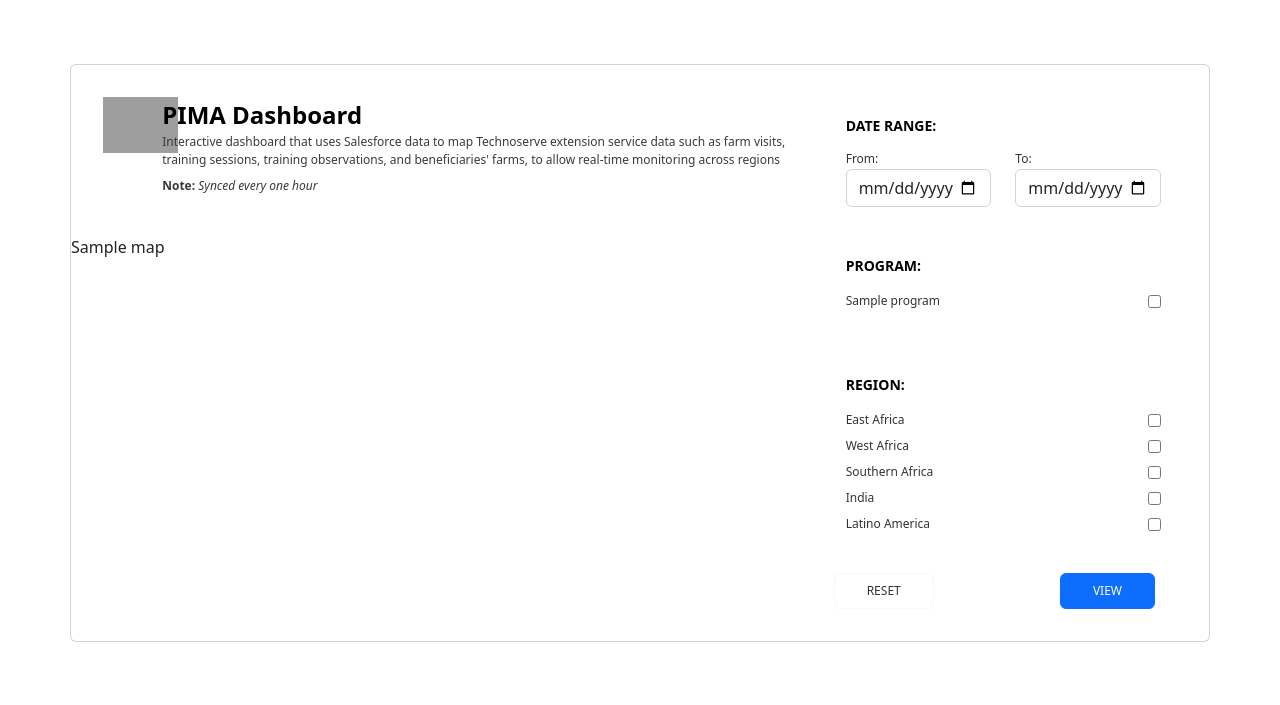
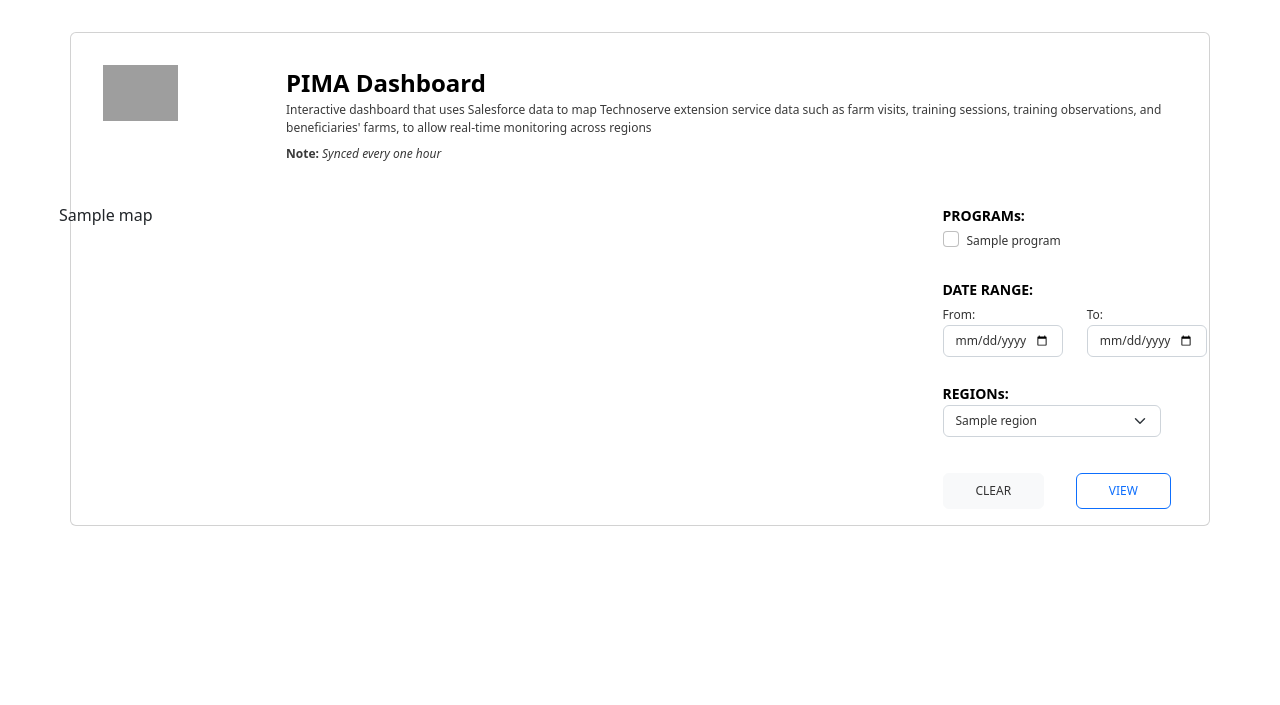
Before and after one commit to TechnoServe/PIMA-Integration-Dashboard, a Django app: template dashboard/templates/dashboard/index.html in a window 1280 px wide. Shown: the top 705 px of the page. Run offline with Django 4.2, Linux system fonts and the light colour scheme; the template is opened without the code that fills it: most values are stand-ins (such as "Sample title", 1, 10 or a date in 2020); parts of the project's set-up code (start-up, migrations or seed data) failed here and were passed over; grey boxes are pictures that could not be loaded.

Commit message:
[REFACTOR] revamp the form HTML and CSS

```diff
--- a/dashboard/templates/dashboard/index.html
+++ b/dashboard/templates/dashboard/index.html
@@ -4,124 +4,101 @@
 
 
 <div class="container-fluid">
-    <div class="container" style="padding:64px 0">
+    <div class="container" style="padding:32px 0">
         <div class="card"  style="height: 100%">
             <div class="row">
-                <div class="col-8">
+                <div class="col-12">
                     <div class="row" style="padding:32px">
-                        <div class="col-1">
+                        <div class="col-2">
                             <img src='https://www.technoserve.org/wp-content/themes/technoserve/assets/img/logomark-full.svg' height='56px'/>
                         </div>
-                        <div class="col-11" style="text-align: left;">
+                        <div class="col-10" style="text-align: left;">
                             <p style="color:#000000; font-weight:900; font-size:24px; margin-bottom: 0px;">PIMA Dashboard</p>
                             <p style="color:#3a3a3a; font-weight:400; font-size:12px; margin-bottom: 8px;">Interactive dashboard that uses Salesforce data to map Technoserve extension service data such as farm visits, training sessions, training observations, and beneficiaries' farms, to allow real-time monitoring across regions</p>
                             <p style="color:#3a3a3a; font-weight:400; font-size:12px; margin-bottom: 8px;"><b>Note:</b> <i>Synced every one hour</i></p>
                         </div>
-
                     </div>
-                    <div class="row">
+                    <!-- <div class="row">
                         <div class="col-12"> {{ map | safe }}</div>
-                    </div>
-                </div>
-                <div class="col-4">
-                    <div class="row" style="padding:48px 48px 0px 0px">
-                        <div class="col-12">
-                            <span style="color:#000000; font-weight:900; font-size:14px">DATE RANGE: </span>
-                        </div>
-                    </div>
-                        <div class="row" style="padding:8px 48px 16px 0px">
-                            <div class="col-6">
-                                <span style="color:#333; font-weight:400; font-size:12px">From:</span>
-                                <input type="date" class="form-control" placeholder="From" aria-label="Username" aria-describedby="basic-addon1">
-                            </div>
-                            <div class="col-6">
-                                <span style="color:#333; font-weight:400; font-size:12px">To:</span>
-                                <input type="date" class="form-control" placeholder="To" aria-label="Username" aria-describedby="basic-addon1">
+                    </div> -->
                 </div>
 
             </div>
 
             <div class="row">
+                <div class="col-9">
+                    <div class="row">
+                        {{ map | safe }}
+                    </div>
+                </div>
+                <div class="col-3">
+                    <div class="row">
+                        <form>
+                            <div class="row" >
                                 <div class="col-12">
-                             <ul style="padding: 32px 48px 8px 0px;">
-                                <li class="list-group-item d-flex justify-content-between align-items-center" style="margin-bottom:16px">
-                                    <span style="color:#000000; font-weight:900; font-size:14px">PROGRAM: </span>
-                                </li>
+                                    <span style="color:#000000; font-weight:900; font-size:14px">PROGRAMs: </span>
+                                </div>
+                            </div>
+                            <div class="row">
+                                <div class="col-12">
                                     {% for program in programs %}
-                                <li class="list-group-item d-flex justify-content-between align-items-center" style=" color: #333; margin-bottom:8px; font-size:12px">
-                                    {{ program.Name }}
-                                  <input type="checkbox" aria-label="Checkbox for following text input">
+                                    <div class="form-check">
+                                        <input class="form-check-input" type="checkbox" value="" id="flexCheckDefault">
+                                        <label class="form-check-label" for="flexCheckDefault">
+                                            <span style="color:#333; font-weight:400; font-size:12px"> {{program.Name}} </span>
+                                        </label>
+                                    </div>
+                                    {% endfor %}
+                                </div>
+                            </div>
 
-                                </li>
-                                {% endfor %}
-
-
-                              </ul>
+                            <div class="row" style="padding:24px 0px 0px 0px">
+                                <div class="col-12">
+                                    <span style="color:#000000; font-weight:900; font-size:14px">DATE RANGE: </span>
                                 </div>
-                            <div class="col-12">
-                                <ul style="padding: 32px 48px 8px 0px;">
-                                   <li class="list-group-item d-flex justify-content-between align-items-center" style="margin-bottom:16px">
-                                       <span style="color:#000000; font-weight:900; font-size:14px">REGION: </span>
-                                   </li>
-
-                                   <li class="list-group-item d-flex justify-content-between align-items-center" style=" color: #333; margin-bottom:8px; font-size:12px">
-                                     East Africa
-                                     <input type="checkbox" aria-label="Checkbox for following text input">
-                                   </li>
-                                   <li class="list-group-item d-flex justify-content-between align-items-center" style=" color: #333; margin-bottom:8px; font-size:12px">
-                                    West Africa
-                                    <input type="checkbox" aria-label="Checkbox for following text input">
-                                  </li>
-                                  <li class="list-group-item d-flex justify-content-between align-items-center" style=" color: #333; margin-bottom:8px; font-size:12px">
-                                    Southern Africa
-                                    <input type="checkbox" aria-label="Checkbox for following text input">
-                                  </li>
-                                  <li class="list-group-item d-flex justify-content-between align-items-center" style=" color: #333; margin-bottom:8px; font-size:12px">
-                                    India
-                                    <input type="checkbox" aria-label="Checkbox for following text input">
-                                  </li>
-                                   <li class="list-group-item d-flex justify-content-between align-items-center disabled" style=" color: #333; margin-bottom:8px; font-size:12px">
-                                    Latino America
-                                    <input type="checkbox" aria-label="Checkbox for following text input">
-
-                                  </li>
-
-
-
-                                 </ul>
                             </div>
-                               <div class="row" style="padding: 8px 48px 32px 0px;">
-                                <div class="col-8">
-                                    <button type="button" class="btn btn-light" style="font-size: 12px;
-                                    padding: 8px 32px;
-                                    background-color: transparent;
-                                    color: #333;">RESET</button>
+                            <div class="row" style="padding:0px 2px 0px 0px">
+                                <div class="col-6">
+                                    <span style="color:#333; font-weight:400; font-size:12px">From:</span>
+                                    <input type="date" class="form-control" placeholder="From" aria-label="Username" aria-describedby="basic-addon1" style="color:#333; font-weight:400; font-size:12px">
                                 </div>
-                                <div class="col-4">
-                                    <button type="button" class="btn btn-primary" style="font-size: 12px;
-                                    padding: 8px 32px;">VIEW</button>
+                                <div class="col-6">
+                                    <span style="color:#333; font-weight:400; font-size:12px">To:</span>
+                                    <input type="date" class="form-control" placeholder="To" aria-label="Username" aria-describedby="basic-addon1" style="color:#333; font-weight:400; font-size:12px">
+                                </div>
                             </div>
 
 
+                            <div class="row" style="padding:24px 0px 0px 0px">
+                                <div class="col-12">
+                                    <span style="color:#000000; font-weight:900; font-size:14px">REGIONs: </span>
+                                </div>
+                            </div>
+                            <div class="row" style="padding:0px 48px 0px 0px">
+                                <div class="col-12">
+                                    <select class="form-select" style="color:#333; font-weight:400; font-size:12px">
+                                        {% for region in regions %}
+                                        <option value="1">
+                                            {{region}}
+                                        </option>
+                                        {% endfor %}
+                                    </select>
+                                </div>
                             </div>
 
+                            <div class="row" style="padding:36px 24px 16px 0px">
+                                <div class="col-6">
+                                    <button type="submit" class="btn btn-light" style="font-size: 12px; padding: 8px 32px; color: #333;"> CLEAR </button>
+                                </div>
+                                <div class="col-6">
+                                    <button type="submit" class="btn btn-outline-primary" style="font-size: 12px; padding: 8px 32px"> VIEW </button>
+                                </div>
+                            </div>
+
+                        </form>
                     </div>
                 </div>
             </div>
-
-            <!-- <div class="row">
-                <div class="col-5"></div>
-                <div class="col-2">
-                    <p> Legend </p>
-                    <img src="https://cdn.jsdelivr.net/npm/leaflet@1.6.0/dist/images/marker-icon.png" />
-
-                    <i class="fa-rotate-0 glyphicon glyphicon-info-sign  icon-white"></i>
-                    <div class="awesome-marker-icon-green awesome-marker leaflet-zoom-animated leaflet-interactive" style="margin-left: -17px; margin-top: -42px; width: 35px; height: 45px; transform: translate3d(338px, 397px, 0px); z-index: 397; outline: currentcolor none medium;" tabindex="0"><i class="fa-rotate-0 glyphicon glyphicon-info-sign  icon-white">icon</i></div>
-                    <div class="awesome-marker-icon-green awesome-marker leaflet-zoom-animated leaflet-interactive" style="margin-left: -17px; margin-top: -42px; width: 35px; height: 45px; transform: translate3d(338px, 397px, 0px); z-index: 397; outline: currentcolor none medium;" tabindex="0"><i class="fa-rotate-0 glyphicon glyphicon-info-sign  icon-white">icon</i></div>
-                    <div class="awesome-marker-icon-green awesome-marker leaflet-zoom-animated leaflet-interactive" style="margin-left: -17px; margin-top: -42px; width: 35px; height: 45px; transform: translate3d(338px, 397px, 0px); z-index: 397; outline: currentcolor none medium;" tabindex="0"><i class="fa-rotate-0 glyphicon glyphicon-info-sign  icon-white">icon</i></div>
-                </div>
-                <div class="col-5"></div>
-           </div> -->
         </div>
     </div>
 </div>
--- a/dashboard/views.py
+++ b/dashboard/views.py
@@ -11,9 +11,9 @@ from .utils import basemaps
 from .legends import macro_en
 
 START_LOCATION = [0.5050067786194596, 30.879391642411665] # Need to be changed
+
 # GCP_credentials = ee.ServiceAccountCredentials(env('GOOGLE_SERVICE_ACCOUNT'), env('PRIVATE_KEY'))
 # ee.Initialize(GCP_credentials)
-
 
 # def add_ee_layer(self, ee_image_object, vis_params, name):
 #   map_id_dict = ee.Image(ee_image_object).getMapId(vis_params)
@@ -90,7 +90,8 @@ def index(request):
 
         map =  map._repr_html_()
         programs = cache.get('Programs')
-        context = {'map': map, 'programs': programs}
+        regions = ['East Africa', 'West Africa', 'Southern Africa', 'India', 'Latino America']
+        context = {'map': map, 'programs': programs, 'regions': regions}
         return render(request, 'dashboard/index.html', context)
 
 
```
Lines whose indentation alone changed are shown as unchanged.
